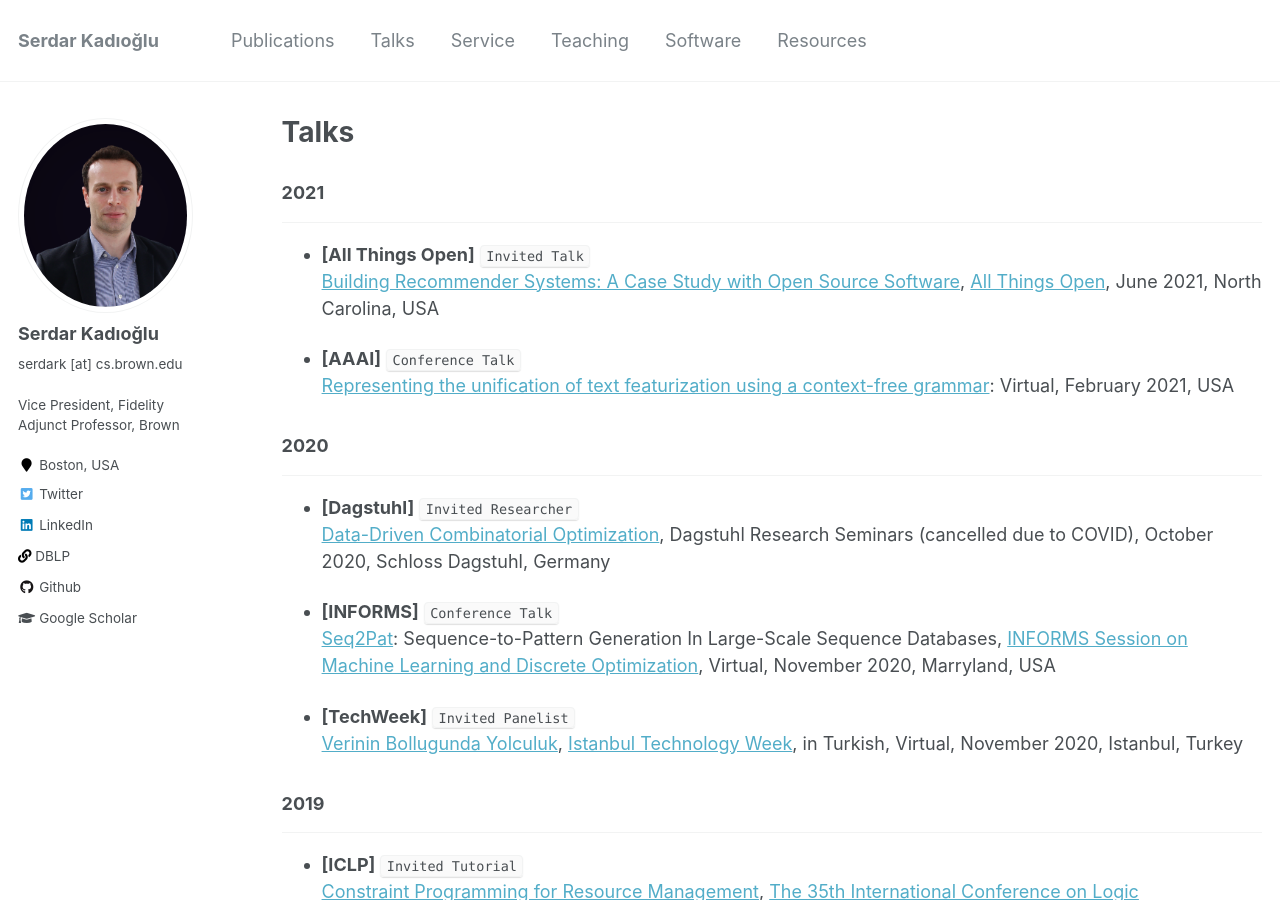
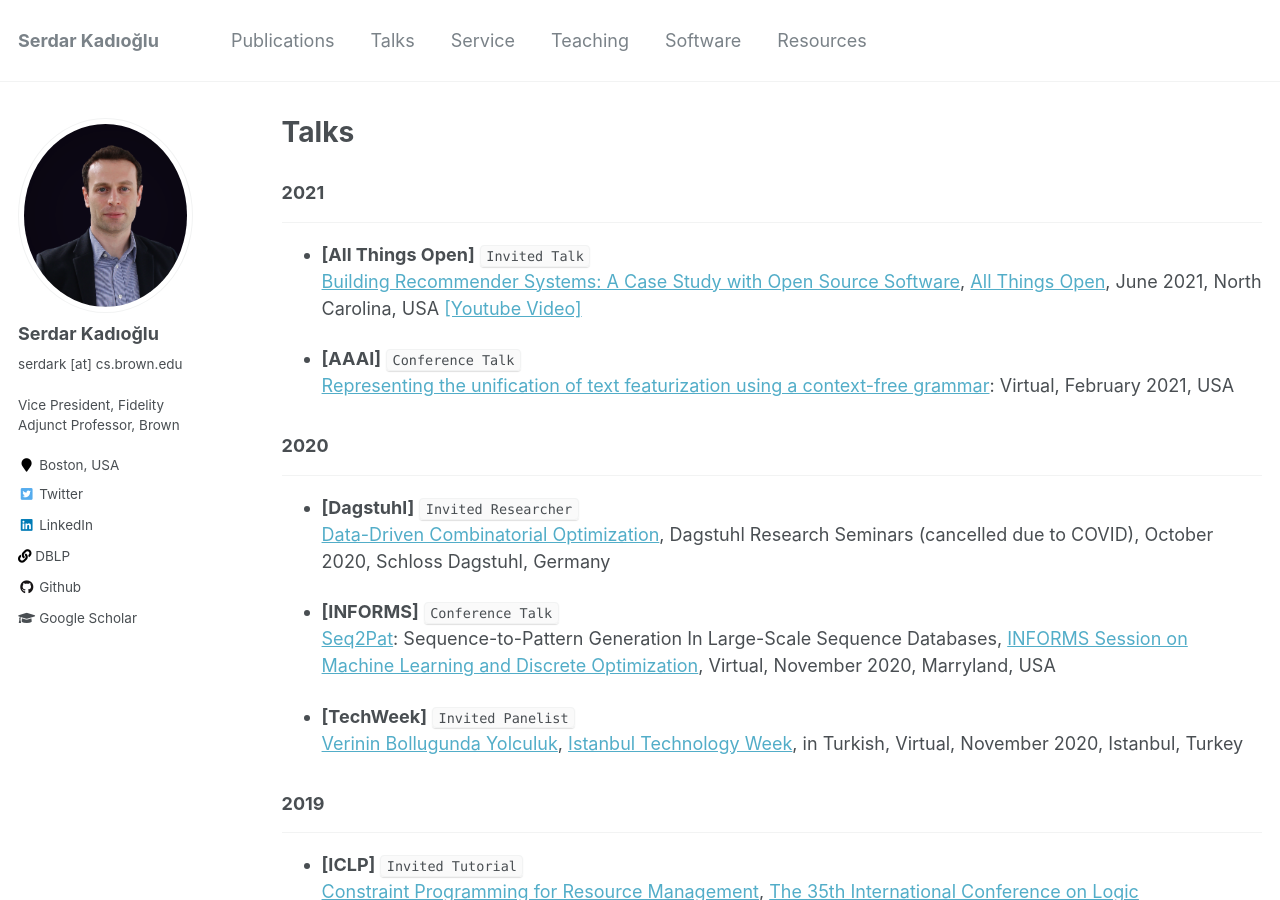
Before and after one commit to skadio/skadio.github.io, a Jekyll site: the page built from _pages/talks.md, in a window 1280 px wide and 900 px high. Built offline with Jekyll 4.4.1, drawn with Linux system fonts in a browser that asks for light colours.

Commit message:
Update talks.md

```diff
--- a/_pages/talks.md
+++ b/_pages/talks.md
@@ -10,7 +10,7 @@ author_profile: true
 ---
 
 * **[All Things Open]** `Invited Talk`\
-  [Building Recommender Systems: A Case Study with Open Source Software](https://www.meetup.com/All-Things-Open-RTP-Meetup/events/277669517), [All Things Open](https://www.allthingsopen.org/), June 2021, North Carolina, USA
+  [Building Recommender Systems: A Case Study with Open Source Software](https://www.meetup.com/All-Things-Open-RTP-Meetup/events/277669517), [All Things Open](https://www.allthingsopen.org/), June 2021, North Carolina, USA [[Youtube Video]](https://www.youtube.com/watch?v=fK4g9yF31Pk)
 
 
 * **[AAAI]** `Conference Talk`\
```
